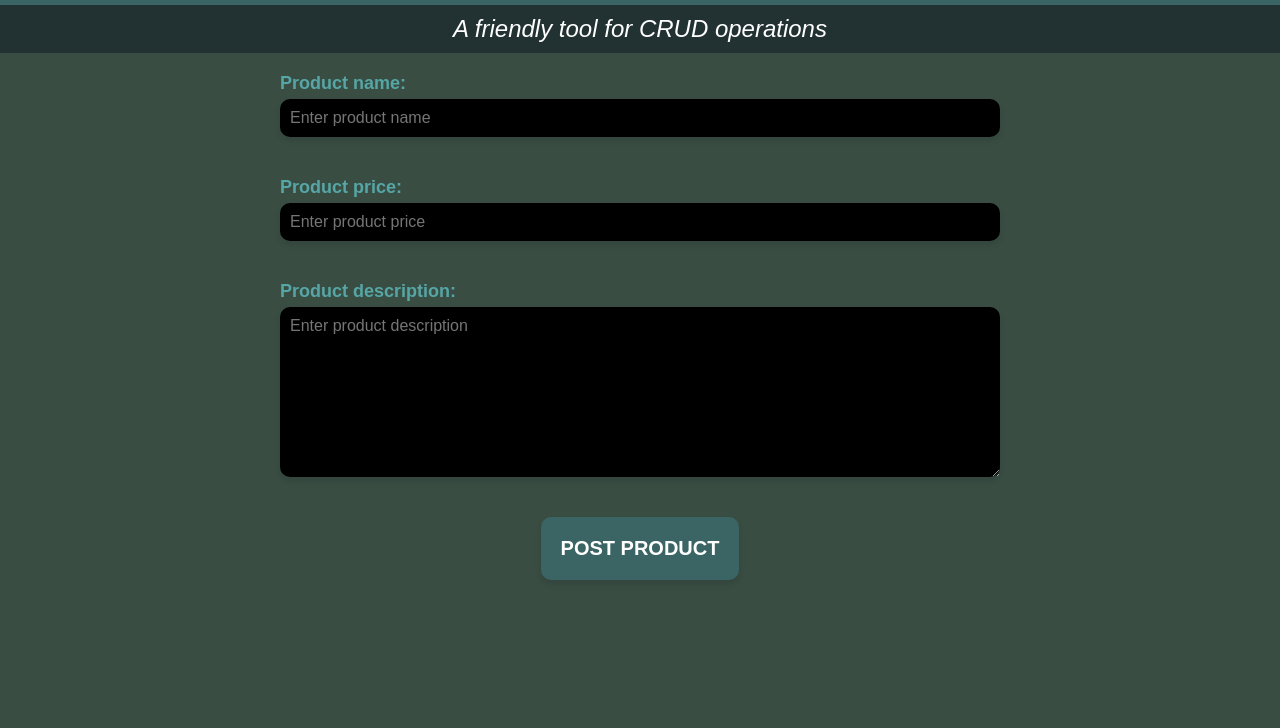
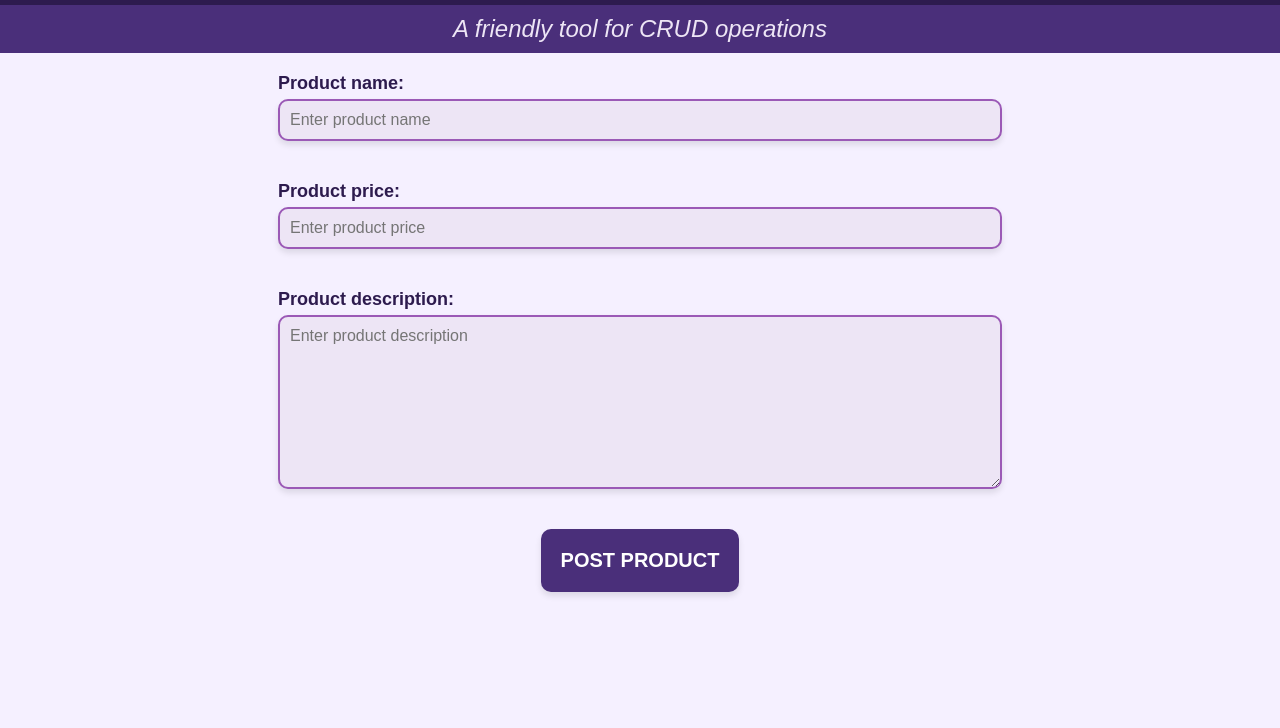
Before and after one commit to Tiguer04/DummyJSON-CRUD, a website: page public/index.html in a window 1280 px wide. Shown: the part 72-800 px from the top of the page. Drawn offline with Linux system fonts and the light colour scheme; no server answers; a web font is replaced by a local one.

Commit message:
New styles are added.

```diff
--- a/public/styles.css
+++ b/public/styles.css
@@ -1,34 +1,32 @@
 body {
 
-  background-color: #394d43;
+  background-color: #F5F0FF;
   font-family: "Elms Sans", sans-serif;
   margin: 0;
 
 }
 
-h1, h2{
-  text-align: center;
-  color: white;
-
-}
-
 h1{
-  background-color: rgb(59, 100, 100);
+  background-color: #2D1B4E;
   padding: 20px;
-    margin-top: 0px;
-    margin-bottom: 0px;
+  margin-top: 0px;
+  margin-bottom: 0px;
+ text-align: center;
+  color: #D4B8E0
 }
 
 h2{
   font-style: italic;
   font-weight: normal;
-  background-color: rgb(34, 50, 50);
+  background-color: #4A2F7A;
   padding: 10px;
   margin-top: 0px;
+  text-align: center;
+  color: #EDE5F5;
 }
 
 button{
-  background-color: rgb(59, 100, 100);
+  background-color: #4A2F7A;
   color: white;
   border: none;
   padding: 10px;
@@ -42,39 +40,40 @@ button{
 }
 
 button:hover{
-  background-color: rgb(34, 50, 50);
+  background-color: #7D3C98;
   transition: background-color 0.3s ease;
 }
 
 label{
-  color: rgb(86, 166, 166);
+  color: #2D1B4E;
   font-size: 18px;
   margin-bottom: 5px;
   font-weight: bold;
 }
 
 input{
+  font-family: "Elms Sans", sans-serif;
   padding: 10px;
   font-size: 16px;
-  border: none;
   border-radius: 10px;
   box-shadow: 0px 4px 6px rgba(0, 0, 0, 0.1);
   width: 700px;
-  background-color: black;
-  color:darkgrey;
+  background-color: #EDE5F5;
+  color:#2D1B4E;
+  border: 2px solid #9B59B6;
 }
 
 textarea{
   padding: 10px;
   font-size: 16px;
-  border: none;
+  border: 2px solid #9B59B6;
   border-radius: 10px;
   box-shadow: 0px 4px 6px rgba(0, 0, 0, 0.1);
   width: 700px;
   height: 150px;
   font-family: "Elms Sans", sans-serif;
-  background-color: black;
-  color:darkgrey;
+  background-color: #EDE5F5;
+  color:#2D1B4E;
   max-height: 250px;
 }
 
@@ -106,8 +105,8 @@ ul{
 .productItem{
   display: flex;
   flex-direction: column;
-  background-color: rgb(107, 189, 153);
-  border: 1px solid #000000;
+  background-color: #D4B8E0;
+  border: 2px solid #9B59B6;
   border-radius: 10px;
   padding: 10px;
   margin-top: 20px;
@@ -115,12 +114,21 @@ ul{
   min-width: 700px;
   box-shadow: 0px 4px 6px rgba(0, 0, 0, 0.1);
   height: fit-content;
+  color: #2D1B4E;
+  transition: background-color 0.4s ease, transform 0.4s ease;
+}
+
+.productItem:hover{
+  background-color: #B89AC8;
+  transform: scale(1.02);
 }
 
 #productList{
   display: grid;
   grid-template-columns: repeat(2, 1fr);
   justify-items: center;
+  margin-left: 15px;
+  margin-right: 15px;
 }
 
 .buttonContainer{
@@ -150,6 +158,22 @@ ul{
 }
 
 .editLabel{
-  color: #394d43;
+  color: #2D1B4E;
   margin-top: 10px;
 }
+
+::-webkit-scrollbar {
+  width: 10px;
+}
+
+::-webkit-scrollbar-track {
+  background: #3d2a52;
+}
+
+::-webkit-scrollbar-thumb {
+  background-color: #8b5cf6;
+}
+
+::-webkit-scrollbar-thumb:hover {
+  background-color: #8a5cf6cf;
+}
```
